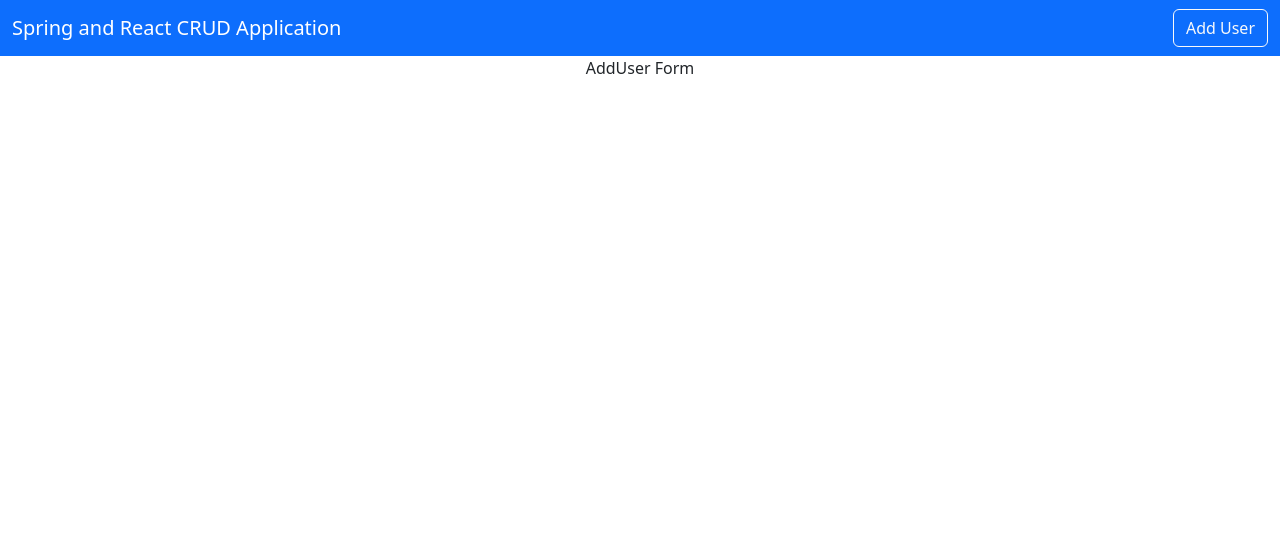
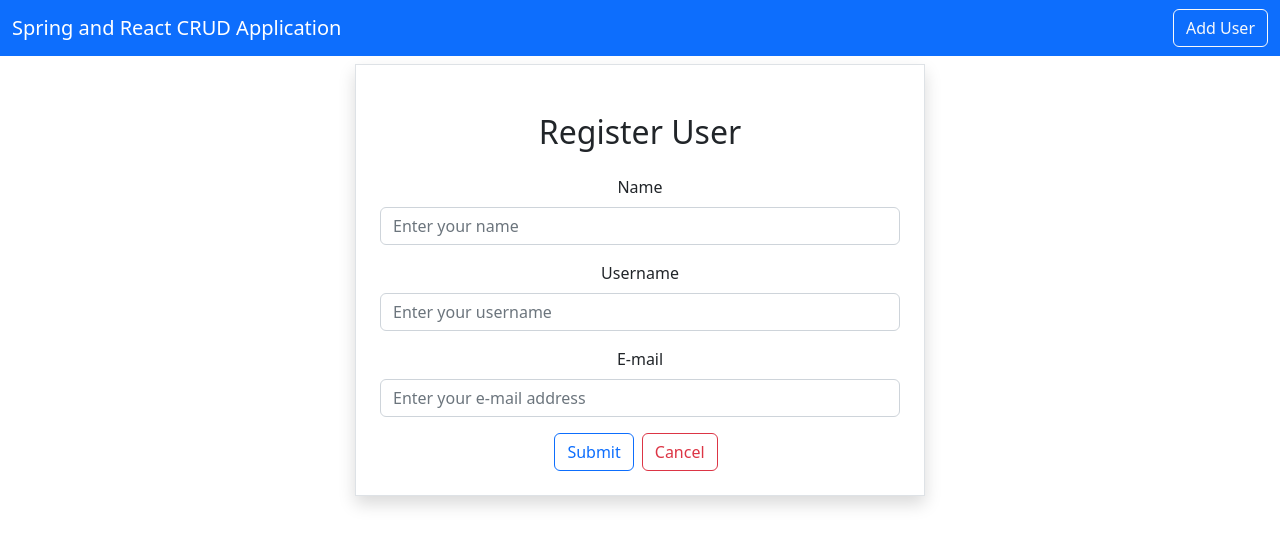
Before and after one commit to eulbyvan/spring-react-crud-frontend, a React (Create React App) app: page /adduser in a window 1280 px wide. Shown: the top 546 px of the page. Built offline with nearby package versions, Linux system fonts and the light colour scheme.

Commit message:
04-react-form

```diff
--- a/src/layout/Navbar.jsx
+++ b/src/layout/Navbar.jsx
@@ -12,9 +12,9 @@
 		<div>
 			<nav className="navbar navbar-expand-lg bg-body-tertiary navbar-dark bg-primary">
 				<div className="container-fluid">
-					<a className="navbar-brand" href="#">
+					<Link className="navbar-brand" to="/">
 						Spring and React CRUD Application
-					</a>
+					</Link>
 					<button
 						className="navbar-toggler"
 						type="button"
--- a/src/users/AddUser.jsx
+++ b/src/users/AddUser.jsx
@@ -7,7 +7,54 @@
  */
 
 const AddUser = () => {
-    return <div>AddUser Form</div>;
+    return (
+		<div className="container">
+			<div className="row">
+				<div className="col-md-6 offset-md-3 border roudned p-4 mt-2 shadow">
+					<h2 className="text-center m-4">Register User</h2>
+					<div className="mb-3">
+						<label htmlFor="Name" className="form-label">
+							Name
+						</label>
+						<input
+							type="text"
+							className="form-control"
+							placeholder="Enter your name"
+							name="name"
+						/>
+					</div>
+					<div className="mb-3">
+						<label htmlFor="Username" className="form-label">
+							Username
+						</label>
+						<input
+							type="text"
+							className="form-control"
+							placeholder="Enter your username"
+							name="username"
+						/>
+					</div>
+					<div className="mb-3">
+						<label htmlFor="Email" className="form-label">
+							E-mail
+						</label>
+						<input
+							type="text"
+							className="form-control"
+							placeholder="Enter your e-mail address"
+							name="email"
+						/>
+					</div>
+					<button type="submit" className="btn btn-outline-primary">
+						Submit
+					</button>
+					<button className="btn btn-outline-danger mx-2">
+						Cancel
+					</button>
+				</div>
+			</div>
+		</div>
+	);
 };
 
 export default AddUser;
```
